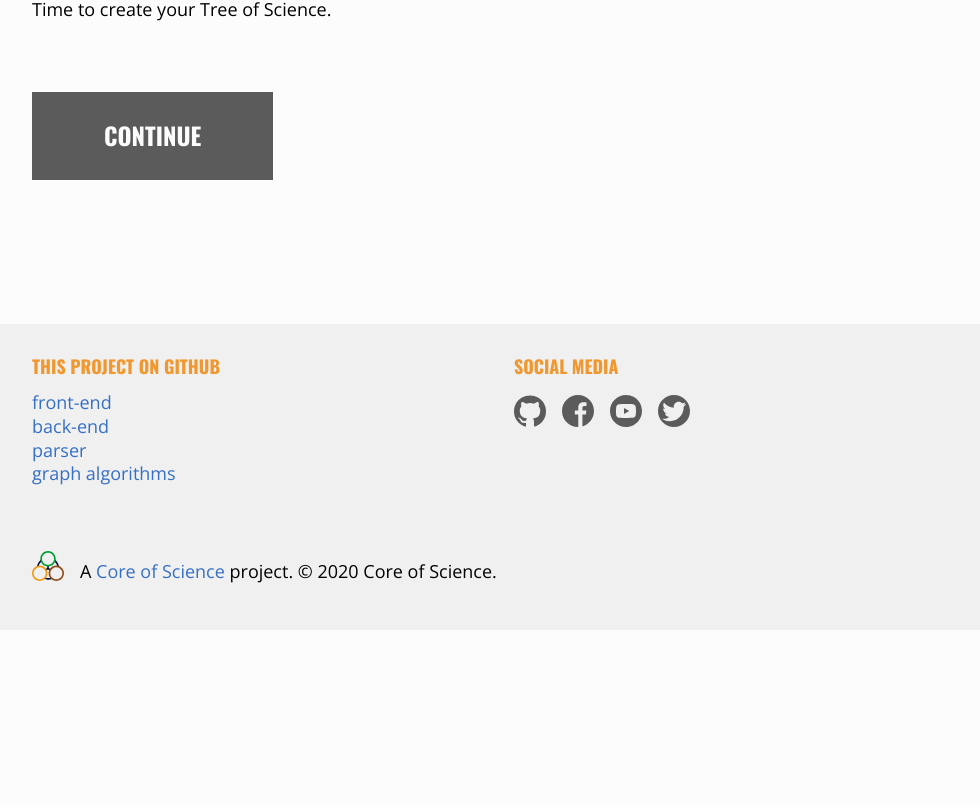
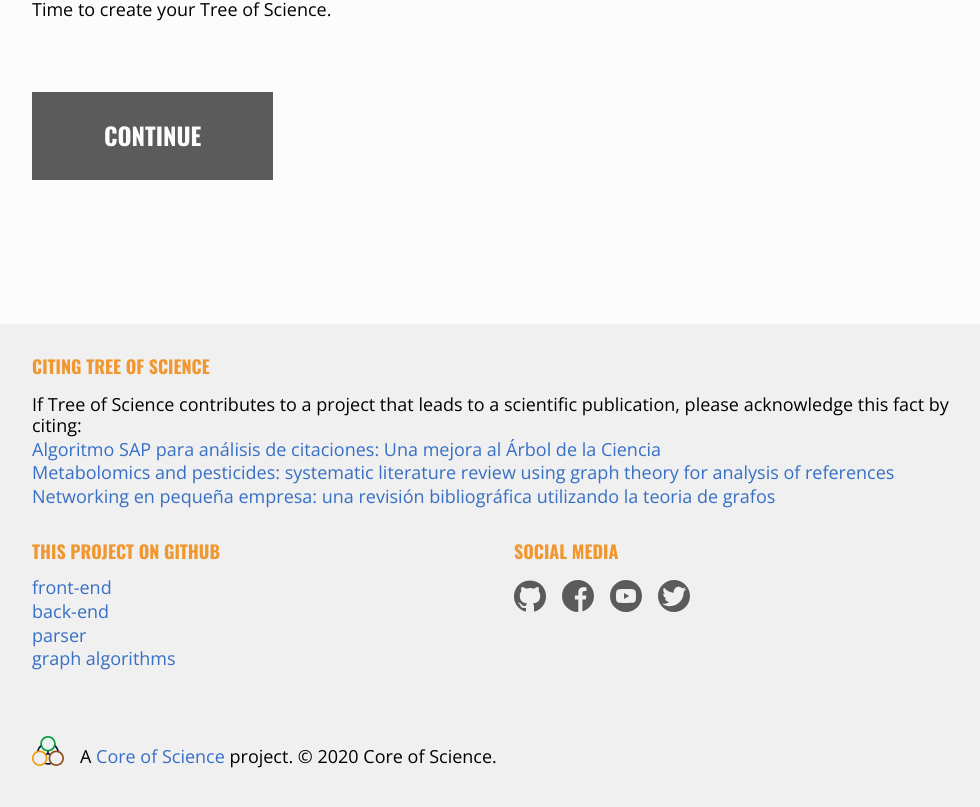
Before and after one commit to coreofscience/tos.coreofscience.org, a React (Create React App) app: page / in a window 1280 px wide. Shown: the part 700-1507 px from the top of the page, without its empty margins (134-1114 px from the left). Before the commit the page ends 1330 px from the top, so only its background shows below. Built offline with nearby package versions, Linux system fonts and the light colour scheme; no server answers; the HTML template or start-up script is replaced by a standard one.

Commit message:
Add the ToS citation articles in the footer

```diff
--- a/src/components/layout/Footer.tsx
+++ b/src/components/layout/Footer.tsx
@@ -9,6 +9,56 @@ import "./Footer.css";
 
 const Footer = () => (
   <div className="footer">
+    <div>
+      <h4 className="footer__sectionHeader">Citing Tree of Science</h4>
+      <p>
+        If Tree of Science contributes to a project that leads to a scientific
+        publication, please acknowledge this fact by citing:
+        <ul className="footer__sectionLinks citations">
+          <li>
+            <a
+              target="blank"
+              rel="noopener noreferrer"
+              href="https://revistas.unal.edu.co/index.php/ingeinv/article/view/77718/0"
+            >
+              {/* Valencia-Hernandez, D. S., Robledo, S., Pinilla, R., Duque-Méndez,
+              N. D., & Olivar-Tost, G. (2020). Algoritmo SAP para análisis de
+              citaciones: Una mejora al Árbol de la Ciencia. Ingeniería E
+              Investigación, 40(1), 45-49. */}
+              Algoritmo SAP para análisis de citaciones: Una mejora al Árbol de
+              la Ciencia
+            </a>
+          </li>
+          <li>
+            <a
+              target="blank"
+              rel="noopener noreferrer"
+              href="http://www.scielo.org.co/scielo.php?script=sci_arttext&pid=S1794-24702016000100010"
+            >
+              {/* Zuluaga, Martha, Robledo, Sebastian, Osorio-Zuluaga, German A,
+              Yathe, Laura, Gonzalez, Diana, & Taborda, Gonzalo. (2016).
+              Metabolomics and pesticides: systematic literature review using
+              graph theory for analysis of references. Nova, 14(25), 121-138. */}
+              Metabolomics and pesticides: systematic literature review using
+              graph theory for analysis of references
+            </a>
+          </li>
+          <li>
+            <a
+              target="blank"
+              rel="noopener noreferrer"
+              href="https://revistas.udistrital.edu.co/index.php/vinculos/article/view/9664"
+            >
+              {/* Robledo, S., Osorio, G., & Lopez, C. (2014). Networking en pequeña
+              empresa: una revisión bibliográfica utilizando la teoria de
+              grafos. Revista vínculos, 11(2), 6-16. */}
+              Networking en pequeña empresa: una revisión bibliográfica
+              utilizando la teoria de grafos
+            </a>
+          </li>
+        </ul>
+      </p>
+    </div>
     <div className="footer__mainLinks">
       <section className="footer__section">
         <h4 className="footer__sectionHeader">This project on GitHub</h4>
```
